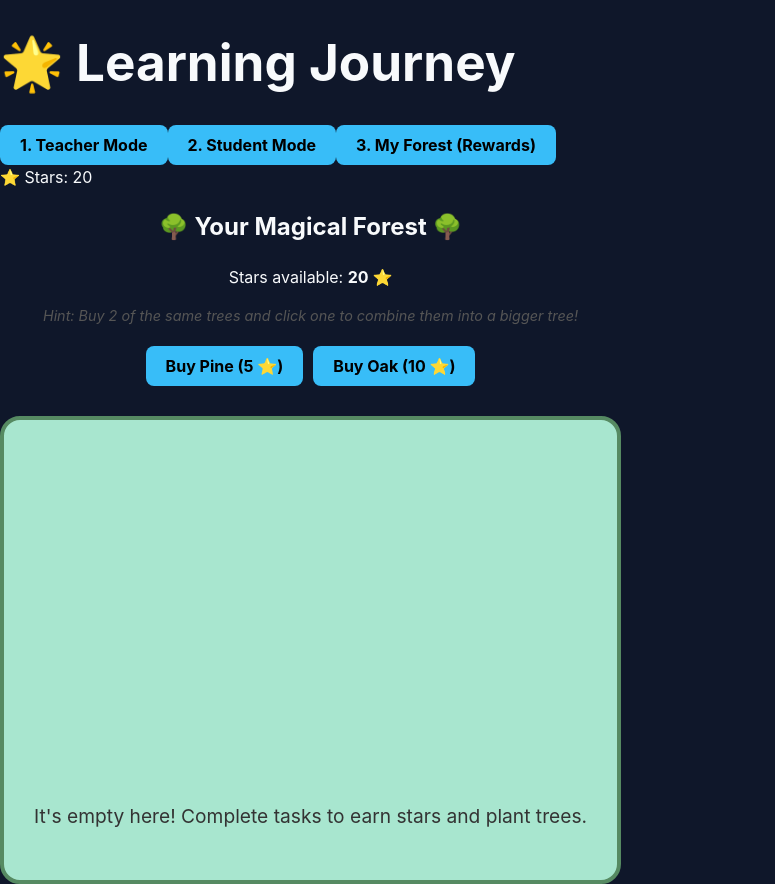
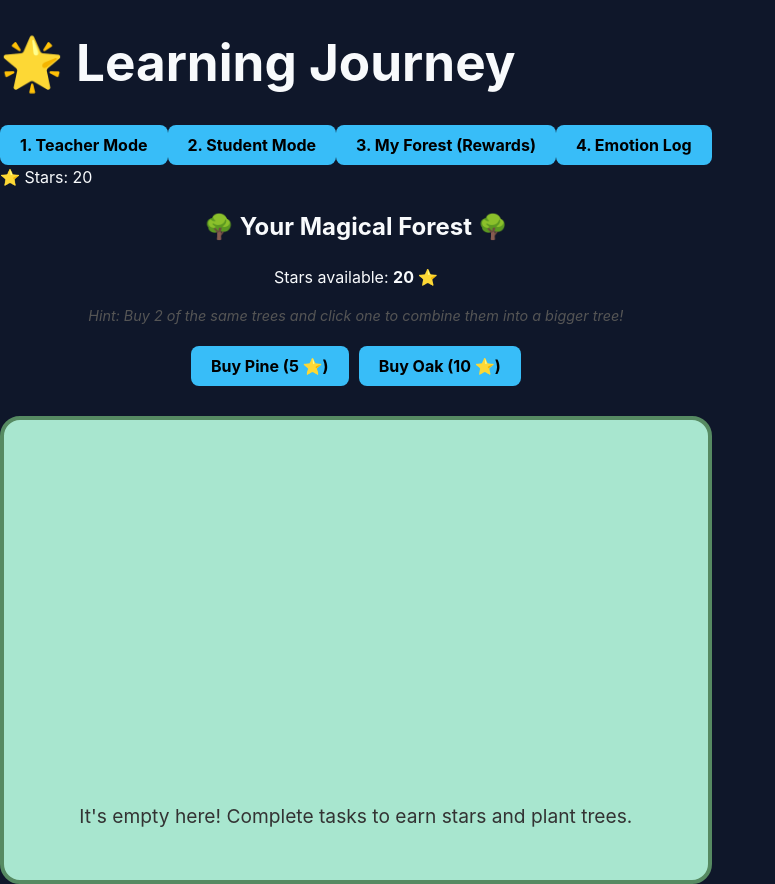
Before and after one commit to Victor2275/HOTHproject, a React (Vite) app in the folder frontend/: page / in a window 1280 px wide. Shown: the whole page, without its empty margins (0-775 px from the left). Built offline with nearby package versions, Linux system fonts and the light colour scheme.

Commit message:
Incorporated a button to access the emotion view

```diff
--- a/frontend/src/App.jsx
+++ b/frontend/src/App.jsx
@@ -2,10 +2,11 @@ import { useState } from 'react';
 import TeacherView from './components/TeacherView';
 import StudentView from './components/StudentView';
 import RewardView from './components/RewardView';
+import EmotionView from './components/EmotionView';
 import './App.css';
 
 export default function App() {
-  const [activeTab, setActiveTab] = useState('reward'); // Tabs: 'teacher', 'student', 'reward'
+  const [activeTab, setActiveTab] = useState('reward'); // Tabs: 'teacher', 'student', 'reward', 'emotion'
   const [points, setPoints] = useState(20); // Starting with 20 points for testing
   const [tasks, setTasks] = useState([
     { id: 1, title: "Basic Math", steps: ["Read the numbers", "Add them together", "Write the answer"] }
@@ -19,6 +20,7 @@ export default function App() {
           <button onClick={() => setActiveTab('teacher')}>1. Teacher Mode</button>
           <button onClick={() => setActiveTab('student')}>2. Student Mode</button>
           <button onClick={() => setActiveTab('reward')}>3. My Forest (Rewards)</button>
+          <button onClick={() => setActiveTab('emotion')}>4. Emotion Log</button>
         </nav>
         <div className="points-display">⭐ Stars: {points}</div>
       </header>
@@ -27,6 +29,7 @@ export default function App() {
         {activeTab === 'teacher' && <TeacherView tasks={tasks} setTasks={setTasks} />}
         {activeTab === 'student' && <StudentView tasks={tasks} points={points} setPoints={setPoints} />}
         {activeTab === 'reward' && <RewardView points={points} setPoints={setPoints} />}
+        {activeTab === 'emotion' && <EmotionView />}
       </main>
     </div>
   );
```
